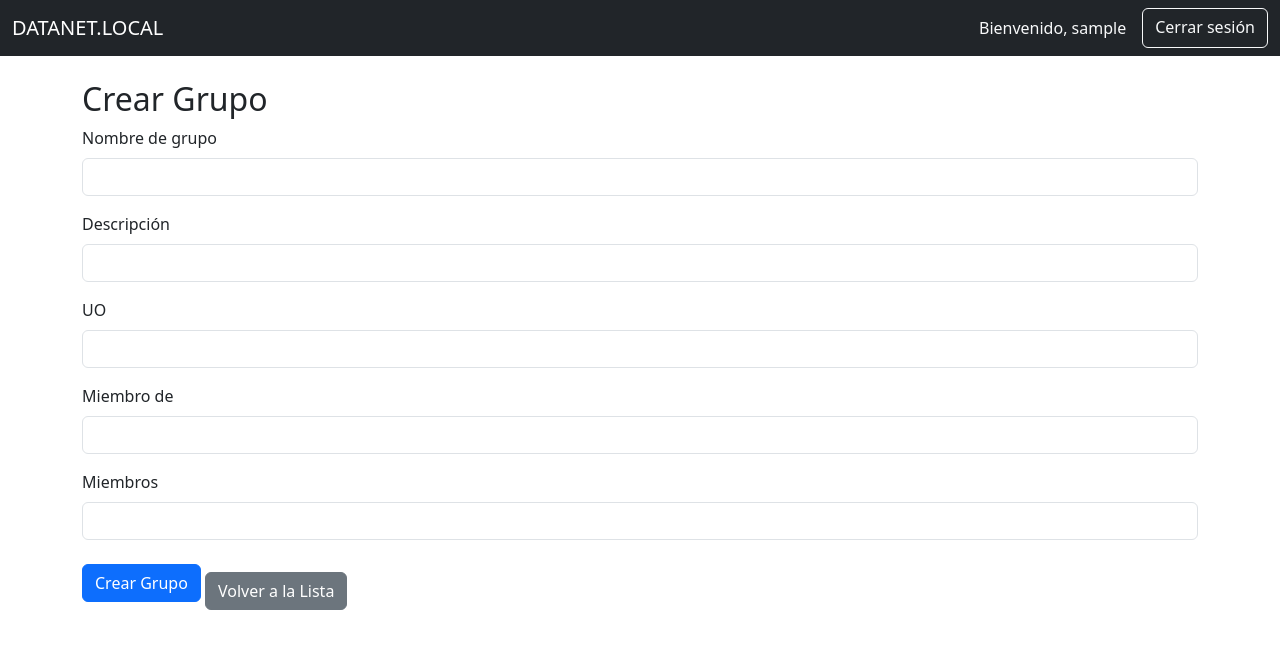
After one commit to ikermallo19/proyecto-asir, a Flask app: page /group/new in a window 1280 px wide. The commit adds this page. Shown: the top 649 px of the page. Run offline with Flask 3, Linux system fonts and the light colour scheme; the visitor is signed in with stand-in values (Sample User, id 1).

Commit message:
Grupos y rutas

```diff
--- a/app.py
+++ b/app.py
@@ -1,5 +1,5 @@
 from flask import Flask, render_template, request, redirect, url_for, flash, session
-from funcionesLdap import iniciar_sesion_ad, crear_usuario_ad, editar_usuario_ad, eliminar_usuario_ad, obtener_usuarios_ad, obtener_detalle_usuario
+from funcionesLdap import iniciar_sesion_ad, crear_usuario_ad, editar_usuario_ad, eliminar_usuario_ad, obtener_usuarios_ad, obtener_detalle_usuario, crear_grupo_ad
 
 app = Flask(__name__)
 app.secret_key = 'secret_key'
@@ -7,7 +7,7 @@ app.secret_key = 'secret_key'
 # Configuración del servidor Active Directory
 AD_SERVER = 'ldaps://leon.datanet.local'    #Servidor Active Directory
 AD_DOMAIN = 'datanet.local'                 #Dominio
-AD_BASE_DN = 'ou=USUARIOS,ou=DATANET,dc=datanet,dc=local'   #Ruta usuario
+AD_BASE_DN = 'ou=USUARIOS,ou=DATANET,dc=datanet,dc=local'   #Ruta busqueda usuarios
 
 
 #Iniciar sesión
@@ -21,7 +21,7 @@ def login():
         user_data, error = iniciar_sesion_ad(AD_SERVER, AD_DOMAIN, AD_BASE_DN, username, password)
 
         if error:
-            flash(error, "danger")
+            flash("Usuario y/o contraseña incorrectos", "danger")
             return redirect(url_for("login"))
 
         # Guardar datos en la sesión
@@ -53,7 +53,7 @@ def dashboard():
 
 
 
-#Creación usuarios
+#Creación usuarios -- SOLO QUEDA GRUPOS
 @app.route("/user/new", methods=["GET", "POST"])
 def new_user():
     if 'username' not in session or not session.get('is_admin', False):
@@ -67,7 +67,10 @@ def new_user():
                 "username": request.form["username"],
                 "password": request.form["password"],
                 "givenName": request.form["givenName"],
-                "sn": request.form["sn"]
+                "sn": request.form["sn"],
+                "grupo": request.form["grupo"],
+                "mail": request.form["mail"],
+                "UO" : request.form["UO"]
             }
             # Llamar a la función para crear el usuario
             crear_usuario_ad(
@@ -79,6 +82,7 @@ def new_user():
                 user_data
             )
             flash("Usuario creado exitosamente.", "success")
+            print (user_data)
             return redirect(url_for("dashboard"))
 
         except Exception as e:
@@ -180,6 +184,42 @@ def user_detail(username):
         flash(f"Error al obtener datos del usuario: {e}", "danger")
         return redirect(url_for("dashboard"))
 
+#Creación grupos
+@app.route("/group/new", methods=["GET", "POST"])
+def new_group():
+    if 'username' not in session or not session.get('is_admin', False):
+        flash("No tienes permisos para realizar esta acción.", "danger")
+        return redirect(url_for("dashboard"))
+
+    if request.method == "POST":
+        try:
+            # Recoge los datos del formulario
+            user_data = {
+                "group_name": request.form["group_name"],
+                "descripcion": request.form["descripcion"],
+                "grupos_superiores": request.form["grupos_superiores"],
+                "miembros": request.form["miembros"],
+                #"mail": request.form["mail"],
+                "UO" : request.form["UO"]
+            }
+            # Llamar a la función para crear el usuario
+            crear_grupo_ad(
+                AD_SERVER,
+                AD_DOMAIN,
+                AD_BASE_DN,
+                session['username'],
+                session['user_data']['password'],
+                user_data
+            )
+            flash("Grupo creado exitosamente.", "success")
+            print (user_data)
+            return redirect(url_for("dashboard"))
+
+        except Exception as e:
+            flash(f"Error al crear el grupo: {str(e)}", "danger")
+            return redirect(url_for("dashboard"))
+
+    return render_template("group_creacion.html", action="Crear")
 
 if __name__ == "__main__":
     app.run(debug=True)
--- a/templates/base.html
+++ b/templates/base.html
@@ -9,7 +9,7 @@
 <body>
     <nav class="navbar navbar-expand-lg navbar-dark bg-dark">
         <div class="container-fluid">
-            <a class="navbar-brand" href="{{ url_for('dashboard') }}">AD Admin</a>
+            <a class="navbar-brand" href="{{ url_for('dashboard') }}">DATANET.LOCAL</a>
             <div class="d-flex">
                 {% if session['username'] %}
                 <span class="navbar-text text-light me-3">Bienvenido, {{ session['username'] }}</span>
--- a/templates/dashboard.html
+++ b/templates/dashboard.html
@@ -6,13 +6,14 @@
 <h2>Panel de Control</h2>
 {% if is_admin %}
 <a href="{{ url_for('new_user') }}" class="btn btn-success mb-3">Crear Usuario</a>
+<a href="{{ url_for('new_group') }}" class="btn btn-success mb-3">Crear Grupo</a>
 {% endif %}
 
 <table class="table table-striped">
     <thead>
         <tr>
             <th>Nombre</th>
-            <th>Correo</th>
+            <th>Ruta</th>
             <th>Acciones</th>
         </tr>
     </thead>
@@ -20,7 +21,7 @@
         {% for user in users %}
         <tr>
             <td>{{ user['cn'][0] }}</td>
-            <td>{{ user.get('mail', ['No disponible'])[0] }}</td>
+            <td>{{ user.get('distinguishedName', ['No disponible'])[0] }}</td>
             <td>
                 <a href="{{ url_for('user_detail', username=user['cn'][0]) }}" class="btn btn-info btn-sm">Info</a>
                 {% if is_admin %}
--- /dev/null
+++ b/templates/group_creacion.html
@@ -0,0 +1,36 @@
+{% extends 'base.html' %}
+
+{% block title %}{{ action }} Usuario{% endblock %}
+
+{% block content %}
+<h2>{{ action }} Grupo</h2>
+<form method="POST" action="{{ url_for('new_group') }}">
+    <div class="mb-3">
+        <label for="group_name" class="form-label">Nombre de grupo</label>
+        <input type="text" name="group_name" id="group_name" class="form-control" required>
+    </div>
+    <div class="mb-3">
+        <label for="descripcion" class="form-label">Descripción</label>
+        <input type="text" name="descripcion" id="descripcion" class="form-control" required>
+    </div>
+    <div class="mb-3">
+        <label for="UO" class="form-label">UO</label>
+        <input type="text" name="UO" id="UO" class="form-control" required>
+    </div>
+    <div class="mb-3">
+        <label for="grupos_superiores" class="form-label">Miembro de</label>
+        <input type="text" name="grupos_superiores" id="grupos_superiores" class="form-control" required>
+    </div>
+    <div class="mb-3">
+        <label for="miembros" class="form-label">Miembros</label>
+        <input type="text" name="miembros" id="miembros" class="form-control">
+    </div>
+
+    <button type="submit" class="btn btn-primary">Crear Grupo</button>
+    <a href="{{ url_for('dashboard') }}" class="btn btn-secondary mt-3">Volver a la Lista</a>
+
+</form>
+
+
+
+{% endblock %}
--- a/templates/login.html
+++ b/templates/login.html
@@ -9,11 +9,11 @@
         <form method="POST" action="{{ url_for('login') }}">
             <div class="mb-3">
                 <label for="username" class="form-label">Usuario</label>
-                <input type="text" name="username" id="username" class="form-control" placeholder="Ingresa tu nombre de usuario" required>
+                <input type="text" name="username" id="username" class="form-control" required>
             </div>
             <div class="mb-3">
                 <label for="password" class="form-label">Contraseña</label>
-                <input type="password" name="password" id="password" class="form-control" placeholder="Ingresa tu contraseña" required>
+                <input type="password" name="password" id="password" class="form-control" required>
             </div>
             <button type="submit" class="btn btn-primary w-100">Ingresar</button>
         </form>
--- a/templates/user_edicion.html
+++ b/templates/user_edicion.html
@@ -14,6 +14,7 @@
         <input type="text" name="sn" id="sn" class="form-control">
     </div>
     <button type="submit" class="btn btn-primary">Editar Usuario</button>
+    <a href="{{ url_for('dashboard') }}" class="btn btn-secondary mt-3">Volver a la Lista</a>
 </form>
 
 
```
Also changed, not shown: funcionesLdap.py (+53 -7 lines), templates/user_creacion.html (+11 -2 lines).
